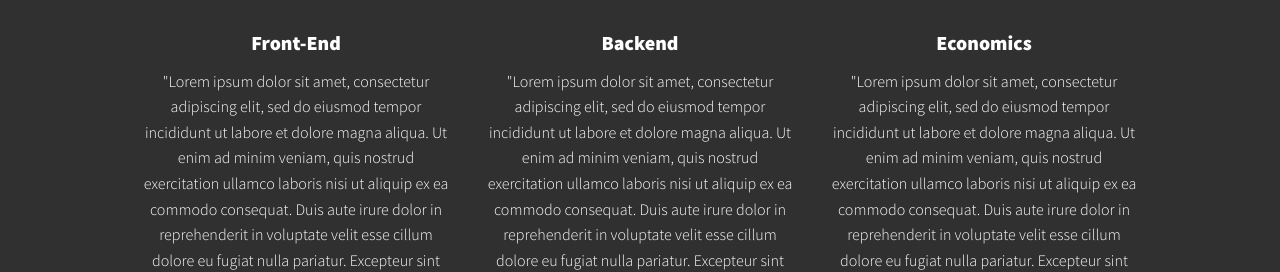
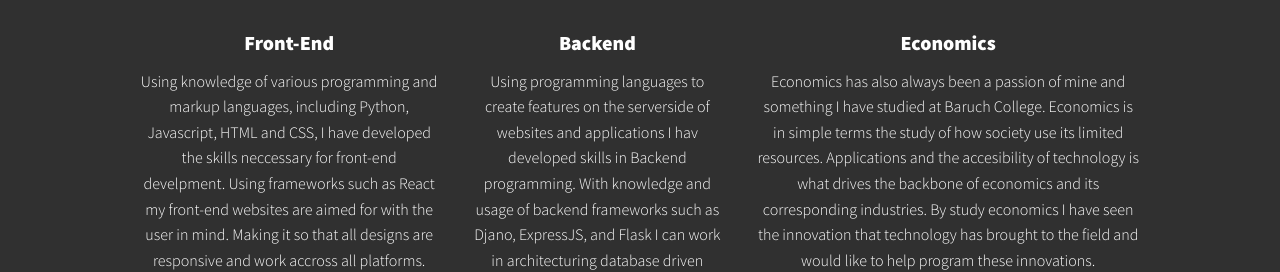
Before and after one commit to mr7811/Portfolio-Page, a plain HTML site: page index.html in a window 1280 px wide. Shown: the part 686-958 px from the top of the page. Drawn offline with nearby package versions, Linux system fonts and the light colour scheme.

Commit message:
added descriptions

```diff
--- a/index.html
+++ b/index.html
@@ -43,24 +43,23 @@
         <div class="services">
             <div class="service">
                <h3>Front-End</h3>
-               <p>"Lorem ipsum dolor sit amet, consectetur adipiscing elit, sed do eiusmod tempor incididunt ut labore et dolore magna aliqua.
-                 Ut enim ad minim veniam, quis nostrud exercitation ullamco laboris nisi ut aliquip ex ea commodo consequat. Duis aute irure dolor in
-                 reprehenderit in voluptate velit esse cillum dolore eu fugiat nulla pariatur. Excepteur sint
-                occaecat cupidatat non proident, sunt in culpa qui officia deserunt mollit anim id est laborum."</p>
+               <p>Using knowledge of various programming and markup languages, including Python, Javascript, HTML and CSS, I have developed the skills
+                neccessary for front-end develpment. Using frameworks such as React my front-end websites are aimed for with the user in mind. Making
+                it so that all designs are responsive and work accross all platforms.
+               </p>
             </div>
             <div class="service">
                 <h3>Backend</h3>
-                <p>"Lorem ipsum dolor sit amet, consectetur adipiscing elit, sed do eiusmod tempor incididunt ut labore et dolore magna aliqua.
-                    Ut enim ad minim veniam, quis nostrud exercitation ullamco laboris nisi ut aliquip ex ea commodo consequat. Duis aute irure dolor in
-                    reprehenderit in voluptate velit esse cillum dolore eu fugiat nulla pariatur. Excepteur sint
-                   occaecat cupidatat non proident, sunt in culpa qui officia deserunt mollit anim id est laborum."</p>
+                <p>Using programming languages to create features on the serverside of websites and applications I hav developed skills in Backend programming. With knowledge and usage of backend
+                frameworks such as Djano, ExpressJS, and Flask I can work in architecturing database driven websites/apps.
+                     </p>
              </div>
              <div class="service">
                 <h3>Economics</h3>
-                <p>"Lorem ipsum dolor sit amet, consectetur adipiscing elit, sed do eiusmod tempor incididunt ut labore et dolore magna aliqua.
-                    Ut enim ad minim veniam, quis nostrud exercitation ullamco laboris nisi ut aliquip ex ea commodo consequat. Duis aute irure dolor in
-                    reprehenderit in voluptate velit esse cillum dolore eu fugiat nulla pariatur. Excepteur sint
-                   occaecat cupidatat non proident, sunt in culpa qui officia deserunt mollit anim id est laborum."</p>
+                <p>Economics has also always been a passion of mine and something I have studied at Baruch College. Economics is in simple terms the study of how society use its limited resources.
+                    Applications and the accesibility of technology is what drives the backbone of economics and its corresponding industries. By study economics I have seen the innovation that technology
+                    has brought to the field and would like to help program these innovations.
+                </p>
              </div>
         </div>
         <a href="https://github.com/mr7811" class="btn">My Work</a>
```
